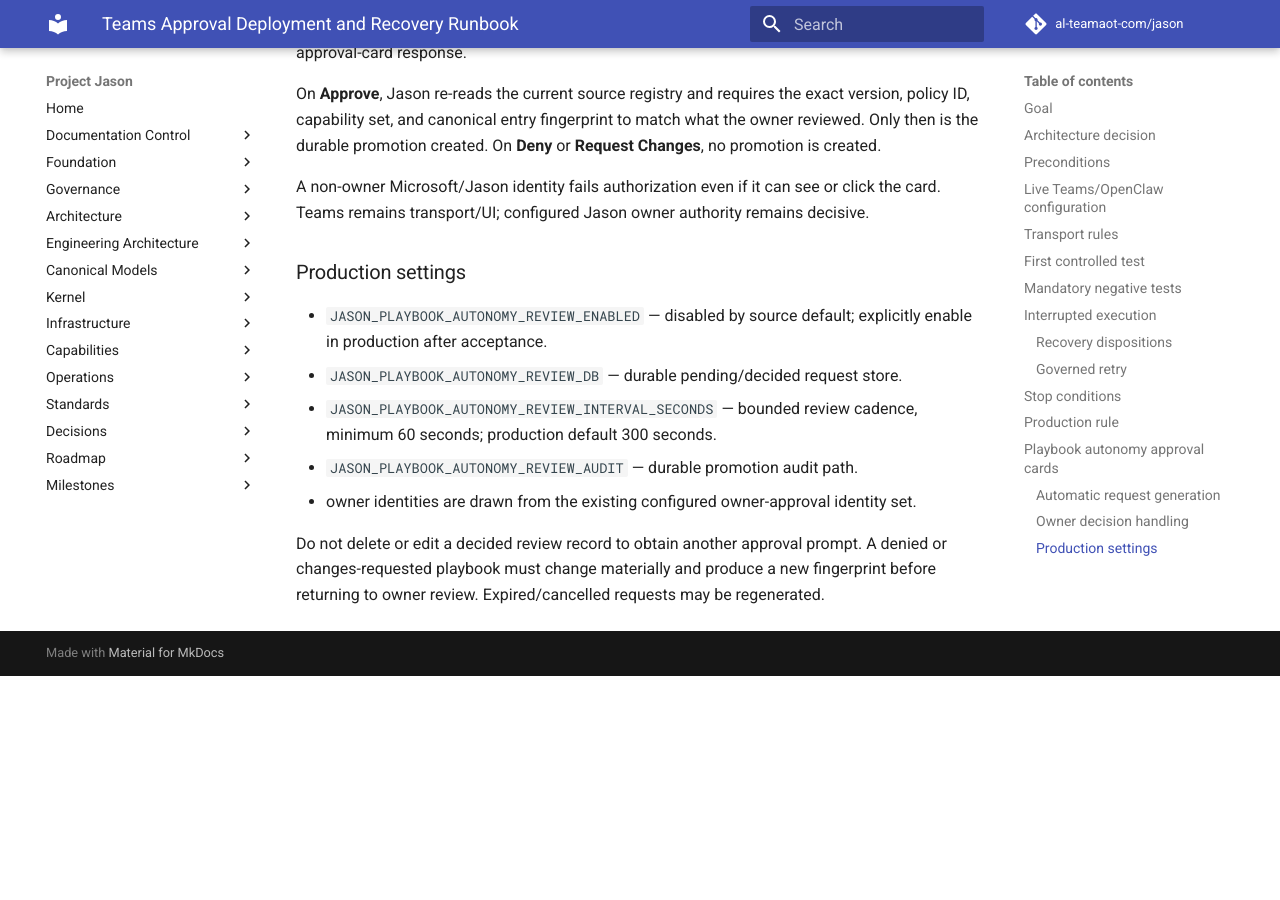
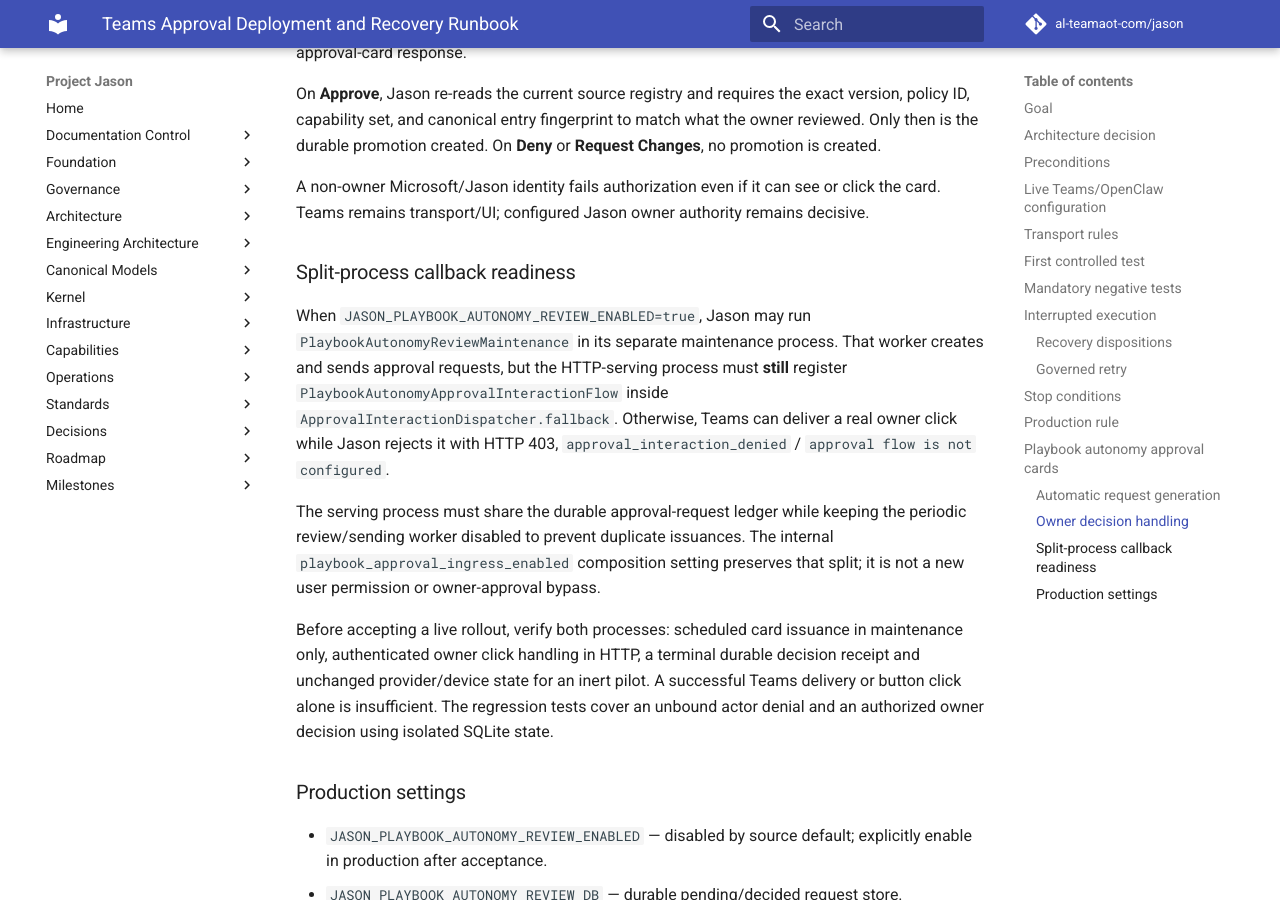
Before and after one commit to al-teamaot-com/jason, an MkDocs documentation site: the page built from docs/operations/Teams-Approval-Deployment-and-Recovery.md, in a window 1280 px wide and 900 px high, scrolled down 6479 px. Built offline with MkDocs 1.6.1 and Material for MkDocs 9.7.7, drawn with Linux system fonts in a browser that asks for light colours; comment, search, counter and statistics services are not loaded; before the commit the page ends 7155 px from its top, so only the background shows below that.

Commit message:
Document split Teams approval callback acceptance

```diff
--- a/docs/operations/Teams-Approval-Deployment-and-Recovery.md
+++ b/docs/operations/Teams-Approval-Deployment-and-Recovery.md
@@ -177,6 +177,28 @@
 
 A non-owner Microsoft/Jason identity fails authorization even if it can see or click the card. Teams remains transport/UI; configured Jason owner authority remains decisive.
 
+### Split-process callback readiness
+
+When `JASON_PLAYBOOK_AUTONOMY_REVIEW_ENABLED=true`, Jason may run
+`PlaybookAutonomyReviewMaintenance` in its separate maintenance process.
+That worker creates and sends approval requests, but the HTTP-serving process
+must **still** register `PlaybookAutonomyApprovalInteractionFlow` inside
+`ApprovalInteractionDispatcher.fallback`. Otherwise, Teams can deliver a real
+owner click while Jason rejects it with HTTP 403,
+`approval_interaction_denied` / `approval flow is not configured`.
+
+The serving process must share the durable approval-request ledger while keeping
+the periodic review/sending worker disabled to prevent duplicate issuances.
+The internal `playbook_approval_ingress_enabled` composition setting preserves
+that split; it is not a new user permission or owner-approval bypass.
+
+Before accepting a live rollout, verify both processes: scheduled card
+issuance in maintenance only, authenticated owner click handling in HTTP,
+a terminal durable decision receipt and unchanged provider/device state for an
+inert pilot. A successful Teams delivery or button click alone is insufficient.
+The regression tests cover an unbound actor denial and an authorized owner
+decision using isolated SQLite state.
+
 ### Production settings
 
 - `JASON_PLAYBOOK_AUTONOMY_REVIEW_ENABLED` — disabled by source default; explicitly enable in production after acceptance.
```
